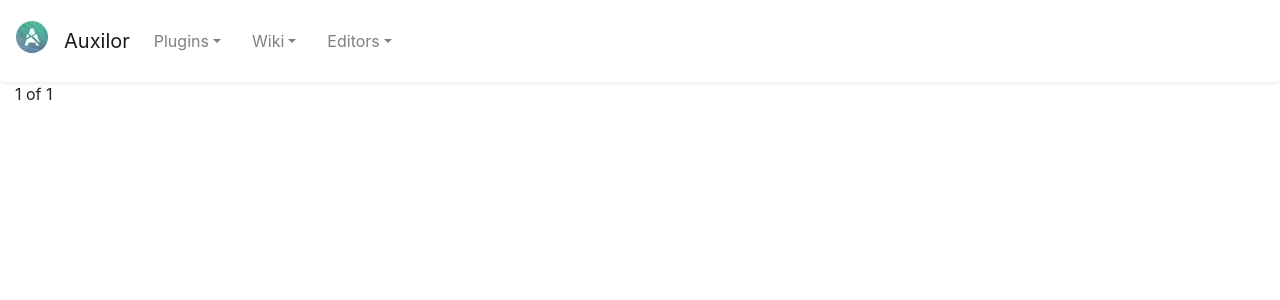
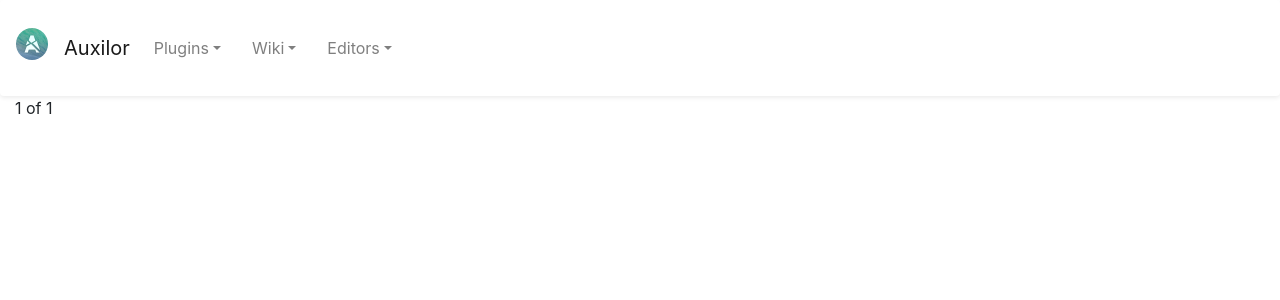
Before and after one commit to Auxilor/auxilor.io, a Next.js app: page / in a window 1280 px wide. Shown: the top 300 px of the page. Built offline with nearby package versions, Linux system fonts and the light colour scheme.

Commit message:
fixed height issue, added random chars for testing

```diff
--- a/components/TopBar.jsx
+++ b/components/TopBar.jsx
@@ -80,7 +80,7 @@ const TopBar = () => {
     <Navbar bg="light"
       collapseOnSelect={true}
       sticky="top"
-      className="shadow-sm p-3 bg-white rounded"
+      className={`shadow-sm p-3 bg-white rounded ${style.nav}`}
     >
       <Navbar.Brand href="/">
         {
--- a/pages/_app.js
+++ b/pages/_app.js
@@ -27,9 +27,9 @@ export default function App({
         <title>Auxilor</title>
       </Head>
       <TopBar/>
-      <main className="beans">
+      <div className="beans">
         <Component {...pageProps} />
-      </main>
+      </div>
     </>
   );
 }
--- a/styles/BaseEditor/BaseEditor.scss
+++ b/styles/BaseEditor/BaseEditor.scss
@@ -29,6 +29,7 @@
         position: relative;
 
           .Base_Editor-editor-view {
+            height: 100%;
             ul {
               // margin: 0;
               // padding: 0;
@@ -57,6 +58,8 @@
               }
             }
             .main-node-container {
+              overflow-y: auto;
+              height: 95%;
               .node-container {
                 .tab {
                   margin-left: 40px;
--- a/styles/TopBar/style.module.scss
+++ b/styles/TopBar/style.module.scss
@@ -2,6 +2,6 @@
   margin-right: 15px;
 }
 
-.navbar {
-  box-shaasdfdow: 0px 8px dfghdfgh8px -6px rgba(  0,0,0,.5);
+.nav {
+  height: 6rem;
 }
--- a/styles/style.scss
+++ b/styles/style.scss
@@ -29,9 +29,37 @@
 }
 
 // -------------------------------------------------------------------------//
+//                                ANGER                                     //
+// -------------------------------------------------------------------------//
+
+html {
+  height: 100%;
+}
+
+body {
+  height: 100vh;
+}
+
+#__next {
+  height: 100%;
+}
+
+
+// -------------------------------------------------------------------------//
+
+::-webkit-scrollbar {
+  width: .5rem;
+}
+::-webkit-scrollbar-thumb {
+  background-color: #272727;
+}
+::-webkit-scrollbar-track {
+  background-color: #0070f3;
+}
 
 .beans {
   width: 100%;
+  height: calc(100% - 6rem);
 }
 
 [aria-label="Item > Link"] > a {
```
Also changed, not shown: api/EditorViewRewrite.tsx (+8 -9 lines).
